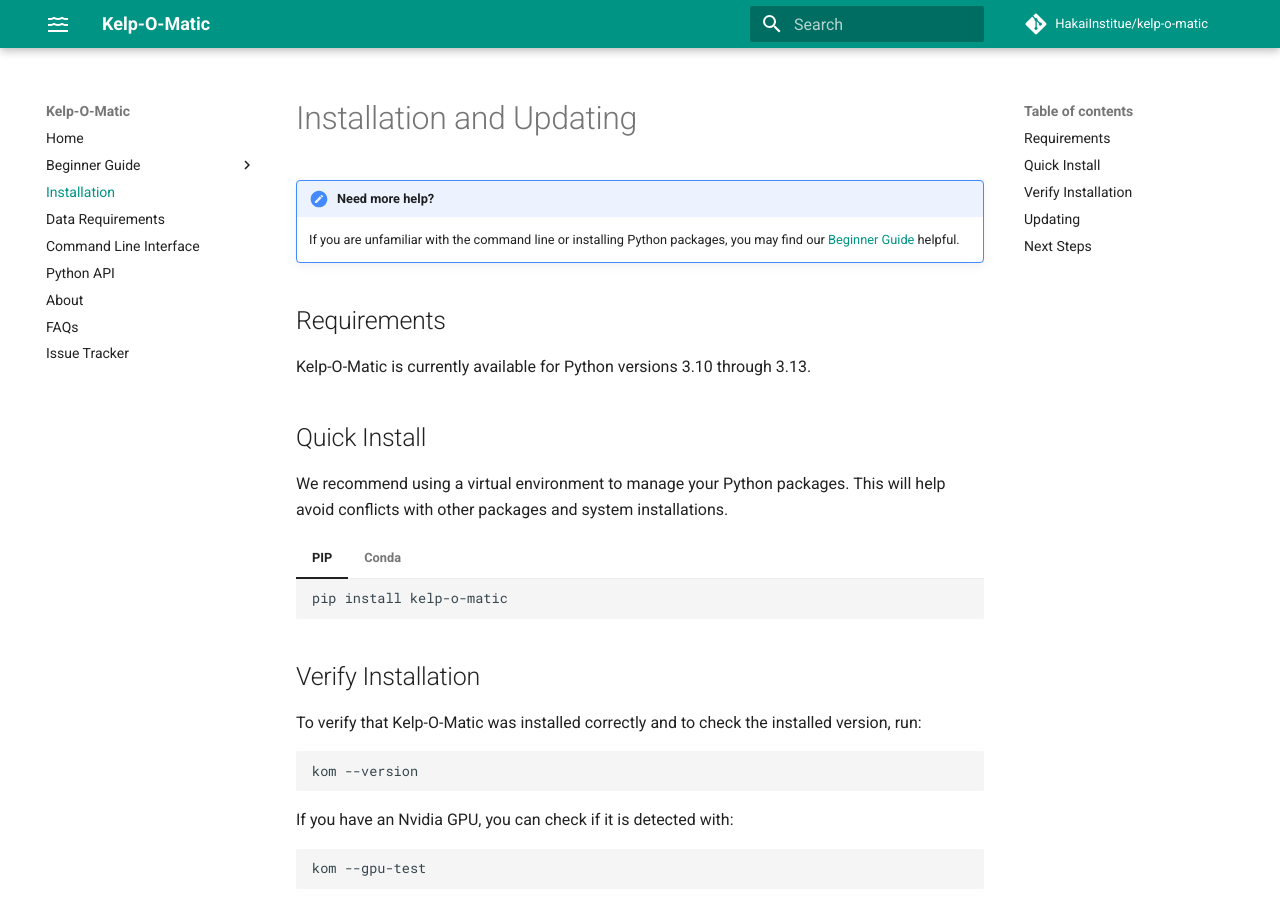
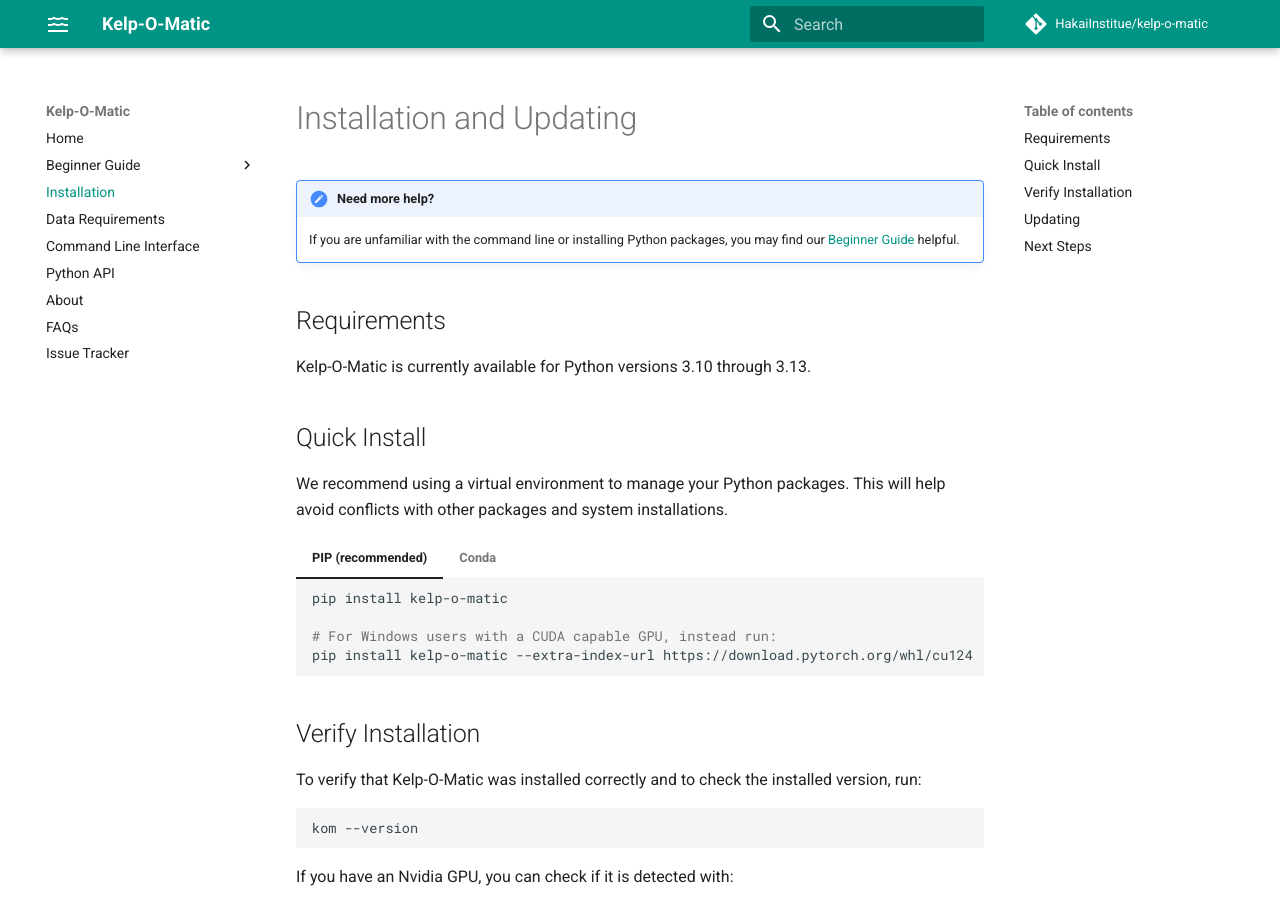
Before and after one commit to HakaiInstitute/kelp-o-matic, an MkDocs documentation site: the page built from docs/installation.md, in a window 1280 px wide and 900 px high. Built offline with MkDocs 1.6.1 and Material for MkDocs 9.7.7, drawn with Linux system fonts in a browser that asks for light colours; comment, search, counter and statistics services are not loaded.

Commit message:
Fix install instructions for Windows GPU (#142)

````diff
--- a/docs/installation.md
+++ b/docs/installation.md
@@ -14,10 +14,12 @@ Kelp-O-Matic is currently available for Python versions 3.10 through 3.13.
 We recommend using a virtual environment to manage your Python packages. This will help avoid conflicts with other packages and system installations.
 
 
-=== "PIP"
-
+=== "PIP (recommended)"
     ```bash
     pip install kelp-o-matic
+
+    # For Windows users with a CUDA capable GPU, instead run:
+    pip install kelp-o-matic --extra-index-url https://download.pytorch.org/whl/cu124
     ```
 
 === "Conda"
````
Also changed, not shown: docs/beginner_guide/install_env_setup.md (+1 -1 lines).
